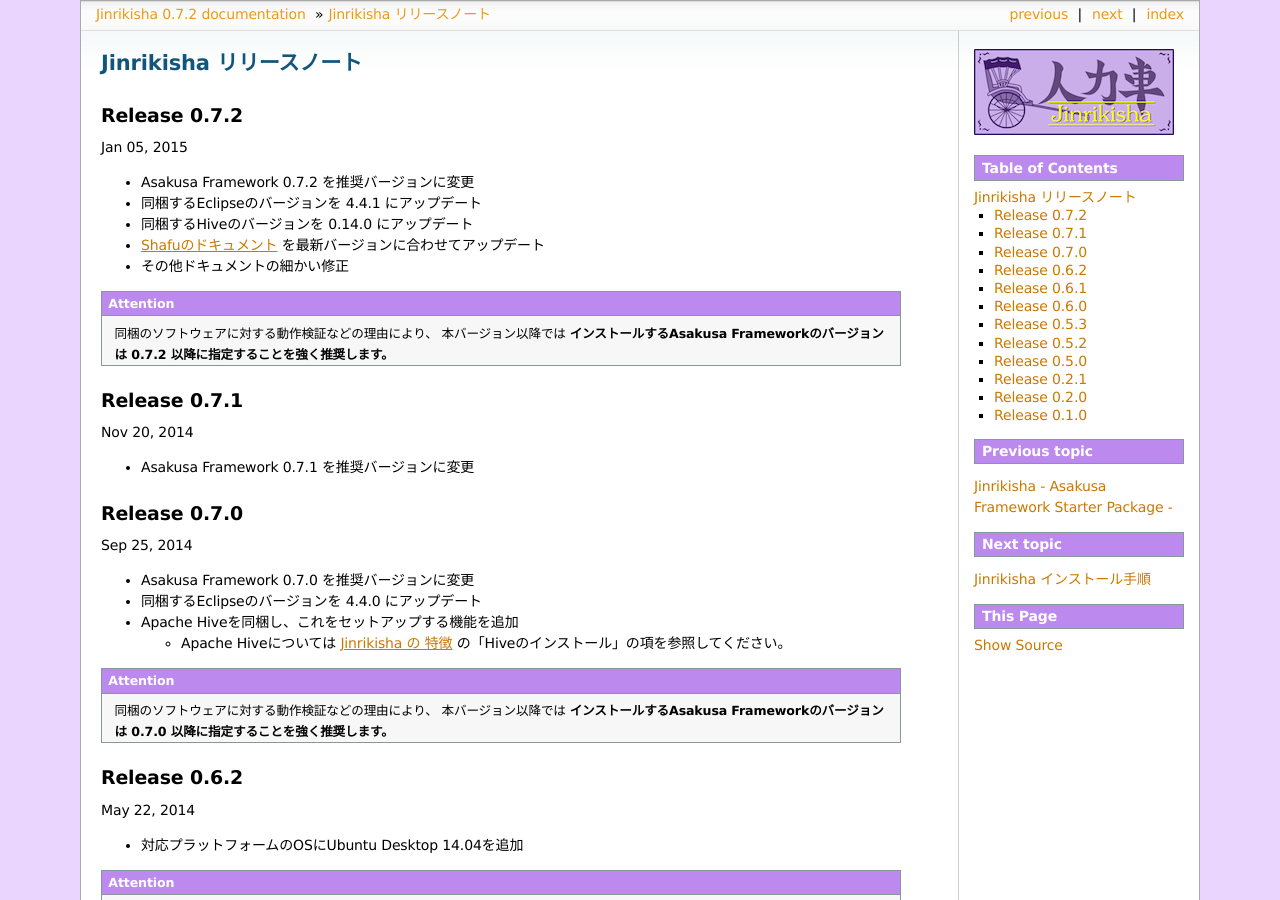
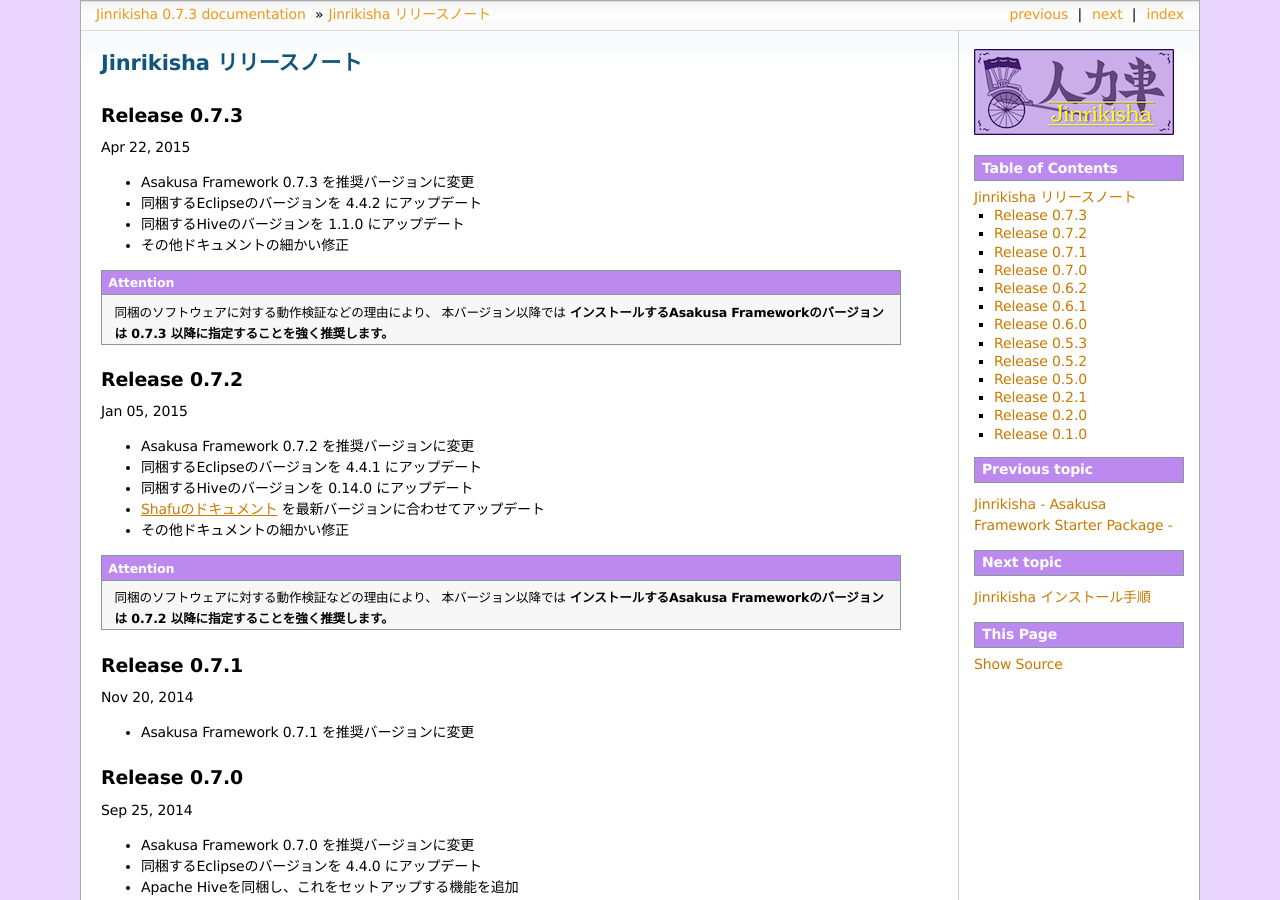
Before and after one commit to asakusafw/asakusafw-starter, a Sphinx documentation site: the page built from jinrikisha/docs/ja/source/release-notes.rst, in a window 1280 px wide and 900 px high. Built offline with Sphinx 7.4.7, drawn with Linux system fonts in a browser that asks for light colours; formulas are drawn with MathJax 3; some of the changed text lies outside the part shown.

Commit message:
Revised document for release 0.7.3

```diff
--- a/jinrikisha/docs/ja/source/conf.py
+++ b/jinrikisha/docs/ja/source/conf.py
@@ -55,9 +55,9 @@
 # built documents.
 #
 # The short X.Y version.
-version = '0.7.2'
+version = '0.7.3'
 # The full version, including alpha/beta/rc tags.
-release = '0.7.2'
+release = '0.7.3'
 
 # The language for content autogenerated by Sphinx. Refer to documentation
 # for a list of supported languages.
--- a/jinrikisha/docs/ja/source/install.rst
+++ b/jinrikisha/docs/ja/source/install.rst
@@ -135,7 +135,7 @@
 
 ..  code-block:: sh
 
-    2) Asakusa Frameworkのバージョンを入力してください。: 0.7.2:
+    2) Asakusa Frameworkのバージョンを入力してください。: 0.7.3:
 
 ..  attention::
     基本的にはデフォルトの推奨バージョンをそのまま利用することを推奨します。その他のバージョンとの組み合わせは動作検証が行われていない可能性があります。
--- a/jinrikisha/docs/ja/source/release-notes.rst
+++ b/jinrikisha/docs/ja/source/release-notes.rst
@@ -3,6 +3,19 @@
 =========================
 Jinrikisha リリースノート
 =========================
+
+Release 0.7.3
+=============
+
+Apr 22, 2015
+
+* Asakusa Framework 0.7.3 を推奨バージョンに変更
+* 同梱するEclipseのバージョンを 4.4.2 にアップデート
+* 同梱するHiveのバージョンを 1.1.0 にアップデート
+* その他ドキュメントの細かい修正
+
+..  attention::
+    同梱のソフトウェアに対する動作検証などの理由により、 本バージョン以降では **インストールするAsakusa Frameworkのバージョンは 0.7.3 以降に指定することを強く推奨します。**
 
 Release 0.7.2
 =============
--- a/jinrikisha/docs/ja/source/shafu.rst
+++ b/jinrikisha/docs/ja/source/shafu.rst
@@ -31,7 +31,7 @@
       - 備考
     * - IDE
       - Eclipse
-      - 4.3.2 / 4.4.1
+      - 4.4.1 / 4.4.2
       -
     * - Java
       - Oracle JDK
```
Also changed, not shown: jinrikisha/docs/ja/source/download-archive.rst (+24 -0 lines), jinrikisha/docs/ja/source/index.rst (+7 -7 lines).
